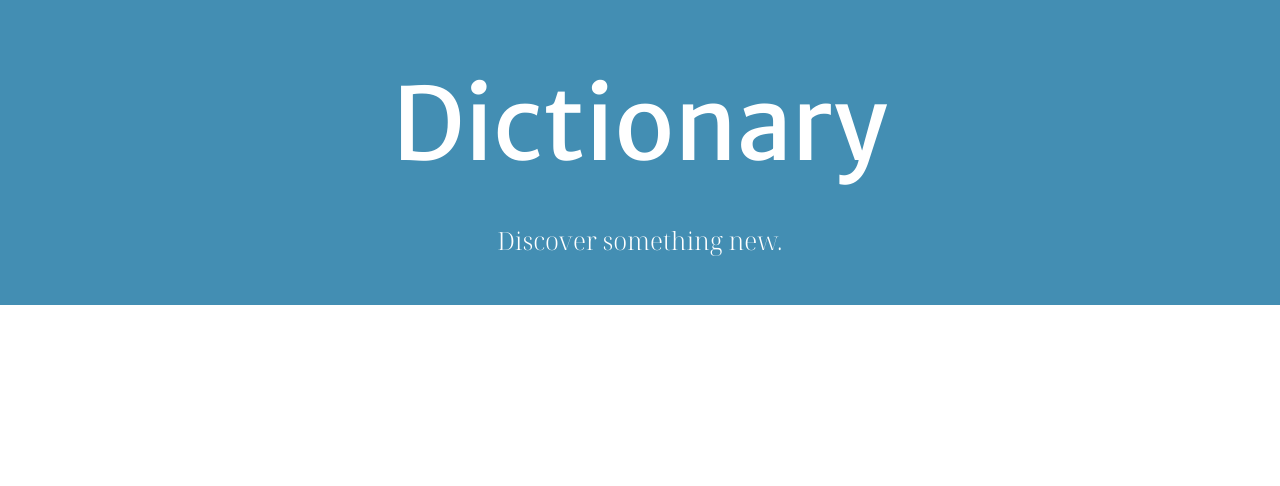
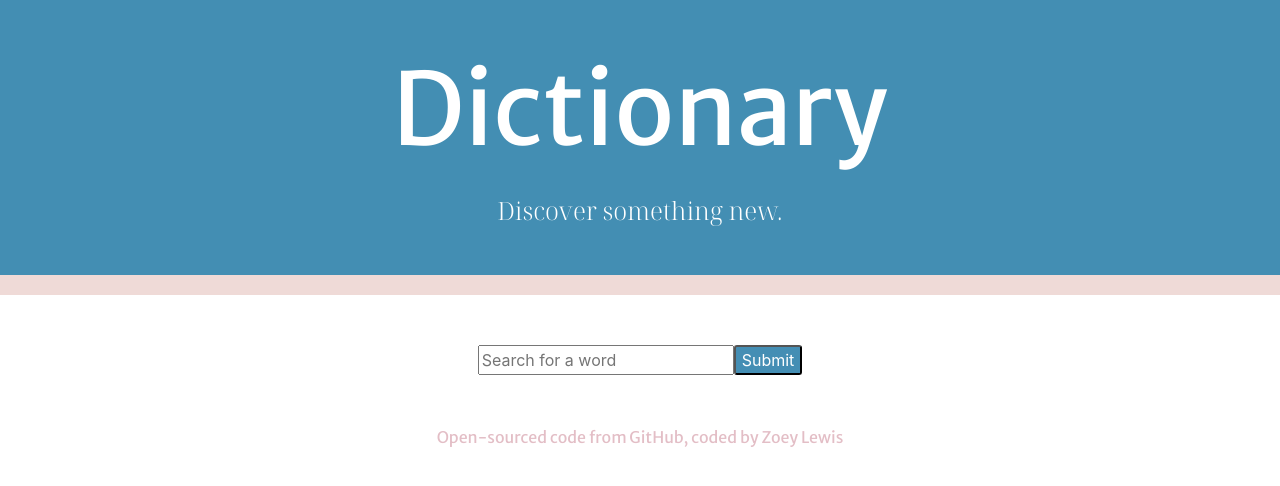
Before and after one commit to ZoeyLewis/dictionary-react-app, a React (Create React App) app: page / in a window 1280 px wide. Shown: the top 486 px of the page. Built offline with nearby package versions, Linux system fonts and the light colour scheme.

Commit message:
Created a search engine with an alert capturing the searched word. Styled the header, form and footer.

```diff
--- a/src/App.css
+++ b/src/App.css
@@ -5,6 +5,7 @@
   font-family: 'Merriweather Sans', sans-serif;
   font-size: 100px;
   text-align: center;
+  margin-bottom: 0;
   padding: 50px 50px 25px 50px;
 }
 .Sub-heading {
@@ -14,5 +15,12 @@
   font-size: 25px;
   text-align: center;
   padding: 0px 50px 50px 50px;
+  border-bottom: 20px solid #EFDAD7;
 
 }
+footer {
+  color: #E3BEC6;
+  font-family: 'Merriweather Sans', sans-serif;
+  text-align: center;
+  margin: 50px;
+}
--- a/src/App.js
+++ b/src/App.js
@@ -1,13 +1,18 @@
 import './App.css';
 import './Fonts.css';
+import Dictionary from './Dictionary';
 
 function App() {
   return (
     <div className="App">
-      <header className="App-header">
+      <header>
+        <h1 className="App-header">
       Dictionary
+      </h1>
+      <h2 className="Sub-heading">Discover something new.</h2>
       </header>
-      <h2 className="Sub-heading">Discover something new.</h2>
+      <Dictionary/>
+      <footer>Open-sourced code from GitHub, coded by Zoey Lewis</footer>
     </div>
   );
 }
--- /dev/null
+++ b/src/Dictionary.css
@@ -0,0 +1,10 @@
+.SearchForm {
+   text-align: center;
+   margin: 50px;
+}
+
+button {
+    background-color: #448EB4;
+    border-radius: 3px;
+    color: white
+}
--- /dev/null
+++ b/src/Dictionary.js
@@ -0,0 +1,19 @@
+import React, { useState } from "react";
+import "./Dictionary.css"
+
+export default function Dictionary() {
+    let [word, setWord] = useState("")
+   function search(event){
+       event.preventDefault()
+       alert (`${word}`)
+   }
+function handleWord(event){
+setWord(event.target.value)
+}
+    return (
+    <form className="SearchForm" onSubmit={search}>
+      <input type="search" placeholder="Search for a word" onChange={handleWord}/>
+    <button type="submit">Submit</button>
+  </form>
+  )
+}
```
